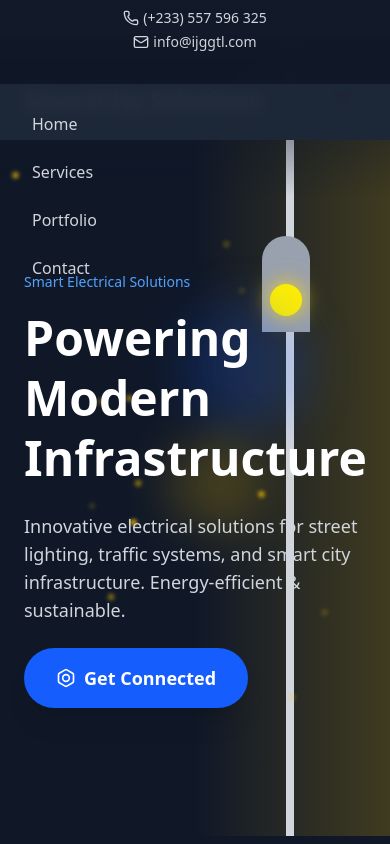
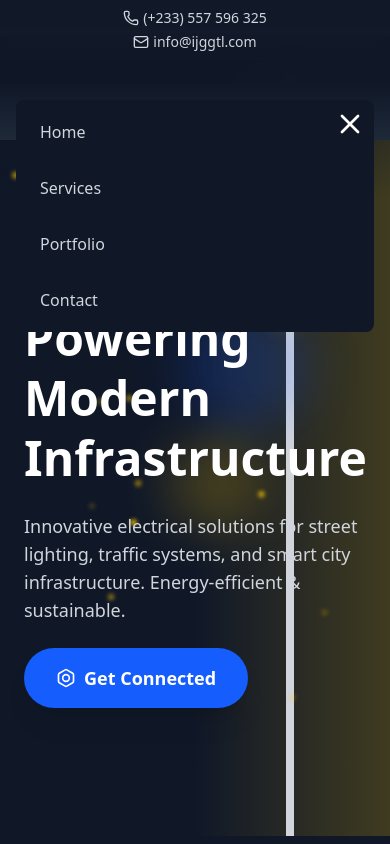
Before and after one commit to Bart-Plange/ijelectronics, a React (Vite) app: page / in a window 390 px wide. Both pictures are taken after a click on the button 342 px from the left and 100 px from the top of the page. Shown: the top 844 px of the page. Built offline with nearby package versions, Linux system fonts and the light colour scheme.

Commit message:
updated the header background on mobile

```diff
--- a/src/components/valuePreposition/ValuePreposition.tsx
+++ b/src/components/valuePreposition/ValuePreposition.tsx
@@ -10,9 +10,9 @@ export const ValueProposition = () => {
           className="text-4xl md:text-5xl font-bold text-center mb-16 px-4"
           initial={{ opacity: 0, y: 20 }}
           whileInView={{ opacity: 1, y: 0 }}
-          viewport={{ once: true, margin: "0px 0px 100px 0px" }} // Increased margin
+          viewport={{ once: true, margin: "0px 0px 100px 0px" }}
         >
-          <span className="text-blue-400">Smart Infrastructure</span> Solutions
+          <p className="text-white"><span className="text-blue-400">Smart Infrastructure</span> Solutions </p>
         </motion.h2>
 
         <div className="grid grid-cols-1 md:grid-cols-3 gap-8 px-4">
--- a/src/layouts/Header.tsx
+++ b/src/layouts/Header.tsx
@@ -1,4 +1,3 @@
-// Updated Header component
 import { useState } from "react";
 import { Link } from "react-router-dom";
 import { Mail, Phone, Menu, X } from "lucide-react";
@@ -16,20 +15,13 @@ const Header = () => {
 
   return (
     <header className="sticky top-0 z-50 bg-gray-900/95 backdrop-blur-sm">
-      {/* Top contact bar remains unchanged */}
       <div className="bg-gradient-to-b from-gray-900/95 to-gray-900/80 py-2 px-6">
         <div className="container mx-auto flex flex-col md:flex-row justify-end items-center space-y-1 md:space-y-0 md:space-x-6">
-          <a
-            href="tel:+233557596325"
-            className="text-sm text-gray-300 hover:text-blue-400 transition-colors flex items-center"
-          >
+          <a href="tel:+233557596325" className="text-sm text-gray-300 hover:text-blue-400 flex items-center">
             <Phone className="w-4 h-4 mr-1" />
             (+233) 557 596 325
           </a>
-          <a
-            href="mailto:info@ijggtl.com"
-            className="text-sm text-gray-300 hover:text-blue-400 transition-colors flex items-center"
-          >
+          <a href="mailto:info@ijggtl.com" className="text-sm text-gray-300 hover:text-blue-400 flex items-center">
             <Mail className="w-4 h-4 mr-1" />
             info@ijggtl.com
           </a>
@@ -37,28 +29,21 @@ const Header = () => {
       </div>
       <nav className="container mx-auto px-6 py-4 relative">
         <div className="flex justify-between items-center">
-          <Link to="/" className="text-2xl font-bold text-white hover:text-blue-400 transition-colors">
+          <Link to="/" className="text-2xl font-bold text-white hover:text-blue-400">
             SmartCity Solutions
           </Link>
 
-          {/* Desktop Navigation */}
           <div className="hidden md:flex items-center space-x-8">
             {navLinks.map((link) => (
               <div key={link.path}>
                 {link.isButton ? (
                   <motion.div whileHover={{ scale: 1.05 }} whileTap={{ scale: 0.95 }}>
-                    <Link
-                      to={link.path}
-                      className="bg-blue-600 px-6 py-2 rounded-full text-white hover:bg-blue-700 transition-colors"
-                    >
+                    <Link to={link.path} className="bg-blue-600 px-6 py-2 rounded-full text-white hover:bg-blue-700">
                       {link.label}
                     </Link>
                   </motion.div>
                 ) : (
-                  <Link
-                    to={link.path}
-                    className="text-gray-300 hover:text-blue-400 transition-colors text-lg"
-                  >
+                  <Link to={link.path} className="text-gray-300 hover:text-blue-400 text-lg">
                     {link.label}
                   </Link>
                 )}
@@ -66,11 +51,8 @@ const Header = () => {
             ))}
           </div>
 
-          {/* Mobile Navigation */}
-          <button
-            className="md:hidden p-2 rounded-lg hover:bg-gray-800 transition-colors"
-            onClick={() => setIsOpen(!isOpen)}
-          >
+          {/* Mobile Menu Toggle */}
+          <button className="md:hidden p-2 rounded-lg hover:bg-gray-800" onClick={() => setIsOpen(!isOpen)}>
             {isOpen ? <X className="w-8 h-8" /> : <Menu className="w-8 h-8" />}
           </button>
         </div>
@@ -78,11 +60,19 @@ const Header = () => {
         {/* Mobile Menu */}
         {isOpen && (
           <motion.div
-            className="md:hidden fixed inset-0 bg-gray-800/95 backdrop-blur-sm mt-[84px]"
-            initial={{ opacity: 0 }}
-            animate={{ opacity: 1 }}
+            className="md:hidden fixed inset-0 bg-gradient-to-b from-gray-900 to-gray-800 backdrop-blur-sm mt-[84px]"
+            initial={{ x: "100%" }}
+            animate={{ x: 0 }}
+            exit={{ x: "100%" }}
           >
-            <div className="h-[calc(100vh-84px)] overflow-y-auto p-4">
+            <div className="h-[calc(100vh-84px)] overflow-y-auto p-4 relative">
+              {/* Close Button Inside Menu */}
+              <button className="absolute top-4 right-4 p-2 rounded-lg hover:bg-gray-700" onClick={() => setIsOpen(false)}>
+                <X className="w-8 h-8 text-white" />
+              </button>
+
+              {/* Updated background for all links */}
+              <div className="bg-gray-900/100 rounded-lg p-2 space-y-2">
                 {navLinks.map((link) => (
                   <Link
                     key={link.path}
@@ -94,6 +84,7 @@ const Header = () => {
                   </Link>
                 ))}
               </div>
+            </div>
           </motion.div>
         )}
       </nav>
```
Lines whose indentation alone changed are shown as unchanged.
